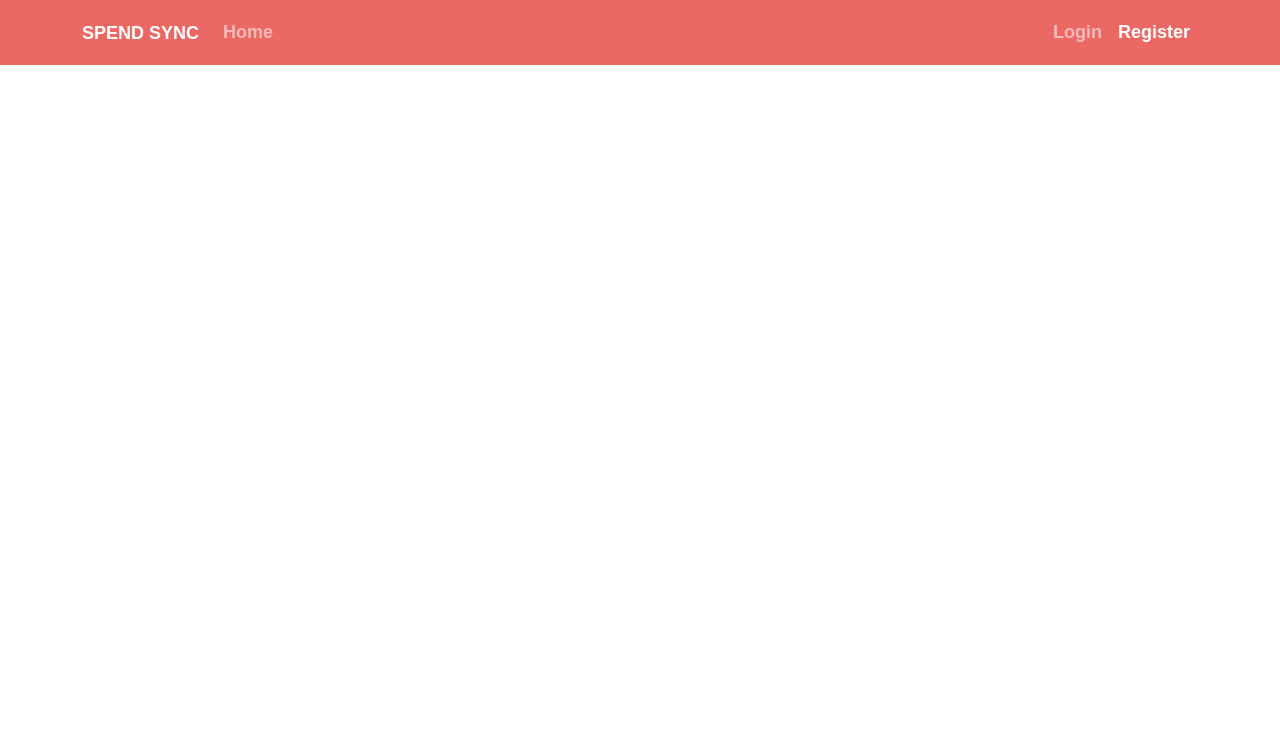
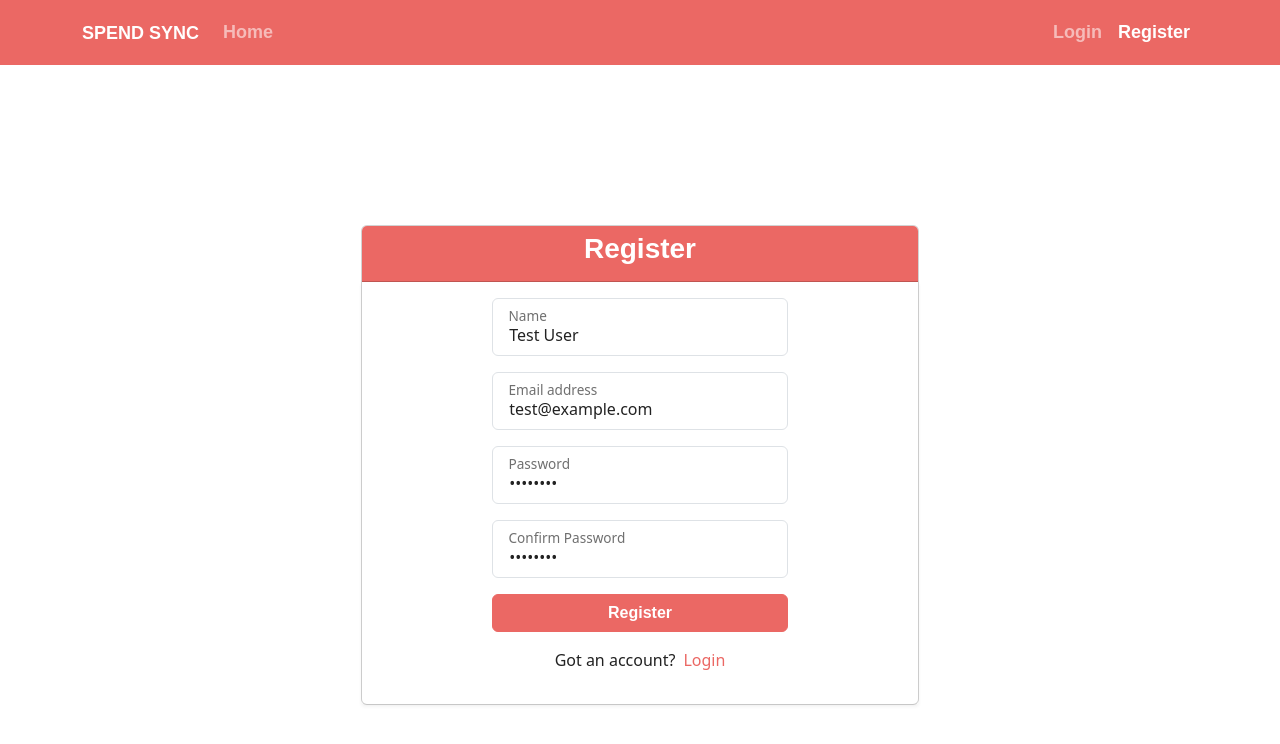
Before and after one commit to irqd/spend-sync, a Vue app in the folder frontend/: page /register in a window 1280 px wide. Shown: the top 744 px of the page. Built offline with nearby package versions, Linux system fonts and the light colour scheme; no server answers; a web font is replaced by a local one.

Commit message:
implement register

```diff
--- a/frontend/src/stores/auth.js
+++ b/frontend/src/stores/auth.js
@@ -42,6 +42,21 @@ export const useAuthStore = defineStore("auth", {
          this.router.push({ name: "home" });
       },
 
+      async handleRegister(form) {
+         await this.getCsrfToken();
+
+         await axios.post('/register', {
+            name: form.name,
+            email: form.email,
+            password: form.password,
+            password_confirmation: form.password_confirmation,
+         });
+
+         await this.getUser();
+
+         this.router.push({ name: "home" });
+      },
+
       async handleLogout() {
          await axios.post('/logout');
 
--- a/frontend/src/views/Login.vue
+++ b/frontend/src/views/Login.vue
@@ -29,6 +29,9 @@
                         <input
                            type="email"
                            class="form-control"
+                           :class="{
+                              'is-invalid': formErrors.email
+                           }"
                            id="email"
                            placeholder="name@example.com"
                            autocomplete="email"
@@ -37,19 +40,28 @@
                         <label for="email">
                            Email address
                         </label>
+                        <div class="invalid-feedback">
+                           {{ formErrors.email ? formErrors.email[0] : '' }}
+                        </div>
                      </div>
                      <div class="form-floating mb-3">
                         <input
                            type="password"
                            class="form-control"
+                           :class="{
+                              'is-invalid': formErrors.password
+                           }"
                            id="password"
-                           placeholder="name@example.com"
+                           placeholder="password"
                            autocomplete="current-password"
                            v-model="loginForm.password"
                         >
                         <label for="password">
                            Password
                         </label>
+                        <div class="invalid-feedback">
+                           {{ formErrors.password ? formErrors.password[0] : '' }}
+                        </div>
                      </div>
                   </div>
                </div>
@@ -119,6 +131,8 @@ const loginForm = ref({
    remember_me: true,
 });
 
+const formErrors = ref({});
+
 const isLoading = ref(false);
 
 const handleLogin = async (loginForm) => {
@@ -126,10 +140,14 @@ const handleLogin = async (loginForm) => {
       isLoading.value = true;
       await authStore.handleLogin(loginForm);
    } catch (error) {
-      flashMessageStore.setFlashMessage(
-         'danger',
-         error.response.data.message
-      );
+      if (error.response.status === 422) {
+         formErrors.value = error.response.data.errors;
+      } else {
+         flashMessageStore.setFlashMessage(
+            'danger',
+            error.response.data.message
+         );
+      }
    } finally {
       isLoading.value = false;
    }
--- a/frontend/src/views/Register.vue
+++ b/frontend/src/views/Register.vue
@@ -1,13 +1,184 @@
 <template>
-   <div>
-
+   <div class="d-flex justify-content-center align-items-center vh-100">
+      <div class="card">
+         <div class="card-header text-bg-primary text-center">
+            <h3 class="card-title">Register</h3>
+         </div>
+         <div
+            v-if="flashMessageStore.show"
+            class="alert alert-danger alert-dismissible rounded-0"
+            :class="{
+               show: flashMessageStore.message
+            }"
+            role="alert"
+            >
+            <strong>Notice!</strong> {{ flashMessageStore.message }}
+            <!-- data-bs-dismiss="alert" causing some errors, had to be removed -->
+            <button
+               type="button"
+               class="btn-close"
+               aria-label="Close"
+               @click="flashMessageStore.clearFlashMessage"
+            ></button>
+         </div>
+         <div class="card-body shadow-sm">
+            <form @submit.prevent="handleRegister(registerForm)">
+               <div class="row justify-content-center">
+                  <div class="col-12 col-md-7">
+                     <div class="form-floating mb-3">
+                        <input
+                           type="text"
+                           class="form-control"
+                           :class="{
+                              'is-invalid': formErrors.name
+                           }"
+                           id="name"
+                           placeholder="Test User"
+                           autocomplete="name"
+                           v-model="registerForm.name"
+                        >
+                        <label for="email">
+                           Name
+                        </label>
+                        <div class="invalid-feedback">
+                           {{ formErrors.name ? formErrors.name[0] : '' }}
+                        </div>
+                     </div>
+                     <div class="form-floating mb-3">
+                        <input
+                           type="email"
+                           class="form-control"
+                           :class="{
+                              'is-invalid': formErrors.email
+                           }"
+                           id="email"
+                           placeholder="name@example.com"
+                           autocomplete="email"
+                           v-model="registerForm.email"
+                        >
+                        <label for="email">
+                           Email address
+                        </label>
+                        <div class="invalid-feedback">
+                           {{ formErrors.email ? formErrors.email[0] : '' }}
+                        </div>
+                     </div>
+                     <div class="form-floating mb-3">
+                        <input
+                           type="password"
+                           class="form-control"
+                           :class="{
+                              'is-invalid': formErrors.password
+                           }"
+                           id="password"
+                           placeholder="password"
+                           autocomplete="current-password"
+                           v-model="registerForm.password"
+                        >
+                        <label for="password">
+                           Password
+                        </label>
+                        <div class="invalid-feedback">
+                           {{ formErrors.password ? formErrors.password[0] : '' }}
+                        </div>
+                     </div>
+                     <div class="form-floating mb-3">
+                        <input
+                           type="password"
+                           class="form-control"
+                           :class="{
+                              'is-invalid': formErrors.password_confirmation
+                           }"
+                           id="password"
+                           placeholder="confirm password"
+                           autocomplete="current-password"
+                           v-model="registerForm.password_confirmation"
+                        >
+                        <label for="password">
+                           Confirm Password
+                        </label>
+                        <div class="invalid-feedback">
+                           {{ formErrors.password_confirmation ? formErrors.password_confirmation[0] : '' }}
+                        </div>
+                     </div>
+                  </div>
+               </div>
+               <div class="row justify-content-center">
+                  <div class="d-grid col-12 col-md-7 mb-3">
+                     <button type="submit" class="btn btn-primary">
+                        <span v-if="isLoading" class="spinner-border spinner-border-sm" role="status" aria-hidden="true"></span>
+                        Register
+                     </button>
+                  </div>
+               </div>
+            </form>
+            <div class="row justify-content-center">
+               <div class="col-12 col-md-7">
+                  <div class="d-flex justify-content-center gap-2">
+                     <p>Got an account?</p>
+                     <router-link :to="{
+                        name: 'login'
+                     }"
+                        class="link-offset-2 link-offset-3-hover link-underline link-underline-opacity-0 link-underline-opacity-75-hover">
+                        Login
+                     </router-link>
+                  </div>
+               </div>
+            </div>
+         </div>
+      </div>
    </div>
 </template>
 
 <script setup>
+import { ref } from 'vue';
+import { RouterLink } from 'vue-router';
+import { useFlashMessageStore } from '@/stores/flash-message';
+import { useAuthStore } from '@/stores/auth';
 
+const flashMessageStore = useFlashMessageStore();
+const authStore = useAuthStore();
+
+// default login credentials are provided for convenience
+const registerForm = ref({
+   name: 'Test User',
+   email: 'test@example.com',
+   password: 'password',
+   password_confirmation: 'password',
+   remember_me: true,
+});
+
+const formErrors = ref({});
+
+const isLoading = ref(false);
+
+const handleRegister = async (registerForm) => {
+   try {
+      isLoading.value = true;
+      await authStore.handleRegister(registerForm);
+   } catch (error) {
+      if (error.response.status === 422) {
+         formErrors.value = error.response.data.errors;
+      } else {
+         flashMessageStore.setFlashMessage(
+            'danger',
+            error.response.data.message
+         );
+      }
+   } finally {
+      isLoading.value = false;
+   }
+};
 </script>
 
-<style lang="scss" scoped>
+<style scoped>
+.card {
+   width: 50%;
+}
 
+@media (max-width: 768px) {
+   .card {
+      width: 100%;
+   }
+}
 </style>
```
